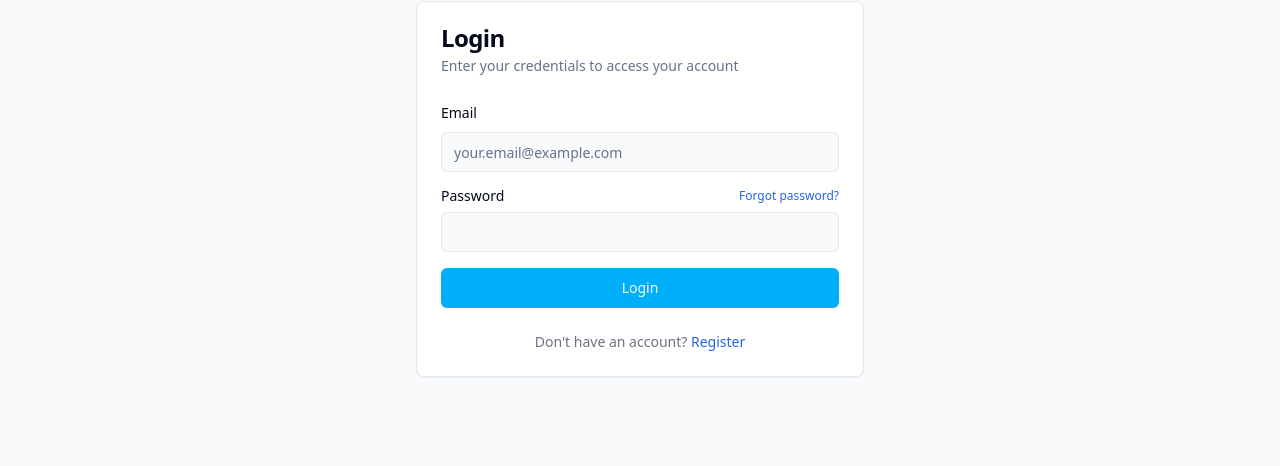
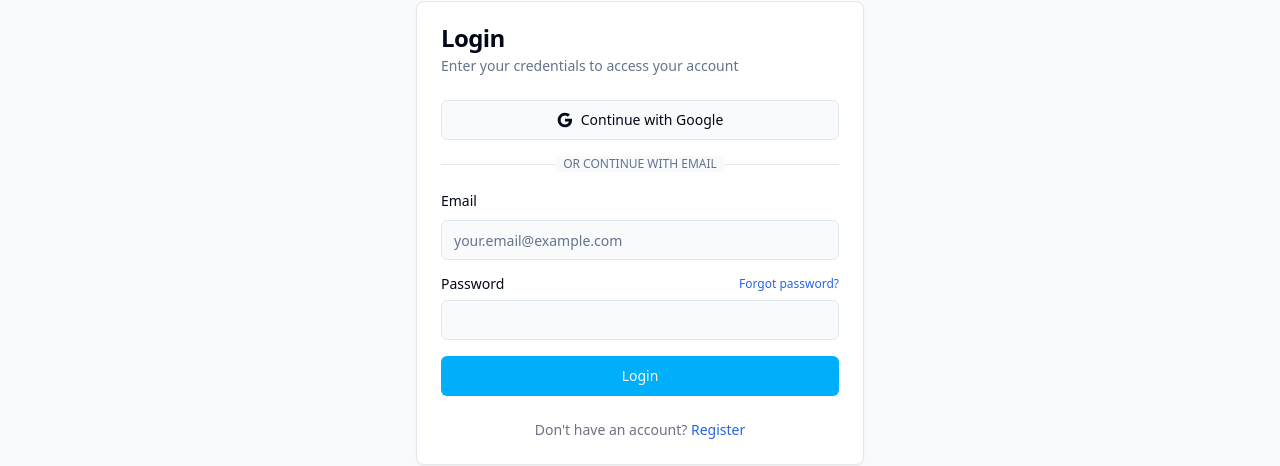
Before and after one commit to AnuragShirke/Trust-Verify, a React (Vite) app in the folder news-trust-visualizer/: page /login in a window 1280 px wide. Shown: the part 191-657 px from the top of the page. Built offline with nearby package versions, Linux system fonts and the light colour scheme; no server answers.

Commit message:
Google Auth

```diff
--- a/news-trust-visualizer/src/App.tsx
+++ b/news-trust-visualizer/src/App.tsx
@@ -1,4 +1,4 @@
-
+import { GoogleOAuthProvider } from "@react-oauth/google";
 import { Toaster } from "./components/ui/toaster";
 import { Toaster as Sonner } from "./components/ui/sonner";
 import { TooltipProvider } from "./components/ui/tooltip";
@@ -21,8 +21,12 @@ import NotFound from "./pages/NotFound";
 
 const queryClient = new QueryClient();
 
-const App = () => (
+const App = () => {
+  const googleClientId = import.meta.env.VITE_GOOGLE_CLIENT_ID;
+
+  return (
     <QueryClientProvider client={queryClient}>
+      <GoogleOAuthProvider clientId={googleClientId || ""}>
         <TooltipProvider>
           <ThemeProvider>
             <AuthProvider>
@@ -38,8 +42,14 @@ const App = () => (
                       <Route path="/history" element={<History />} />
                       <Route path="/login" element={<LoginPage />} />
                       <Route path="/register" element={<RegisterPage />} />
-                  <Route path="/forgot-password" element={<ForgotPasswordPage />} />
-                  <Route path="/reset-password" element={<ResetPasswordPage />} />
+                      <Route
+                        path="/forgot-password"
+                        element={<ForgotPasswordPage />}
+                      />
+                      <Route
+                        path="/reset-password"
+                        element={<ResetPasswordPage />}
+                      />
                       <Route path="/profile" element={<ProfilePage />} />
                       <Route path="*" element={<NotFound />} />
                     </Routes>
@@ -49,7 +59,9 @@ const App = () => (
             </AuthProvider>
           </ThemeProvider>
         </TooltipProvider>
+      </GoogleOAuthProvider>
     </QueryClientProvider>
   );
+};
 
 export default App;
--- a/news-trust-visualizer/src/components/auth/LoginForm.tsx
+++ b/news-trust-visualizer/src/components/auth/LoginForm.tsx
@@ -6,6 +6,8 @@ import { Card, CardContent, CardDescription, CardFooter, CardHeader, CardTitle }
 import { Alert, AlertDescription } from '@/components/ui/alert';
 import { useAuth } from '@/context/AuthContext';
 import { Link } from 'react-router-dom';
+import { Separator } from '@/components/ui/separator';
+import { GoogleLoginButton } from './GoogleLoginButton';
 
 export default function LoginForm() {
   const [email, setEmail] = useState('');
@@ -39,13 +41,27 @@ export default function LoginForm() {
         </CardDescription>
       </CardHeader>
       <CardContent>
-        <form onSubmit={handleSubmit} className="space-y-4">
         {error && (
-            <Alert variant="destructive">
+          <Alert variant="destructive" className="mb-4">
             <AlertDescription>{error}</AlertDescription>
           </Alert>
         )}
 
+        <div className="space-y-4">
+          <GoogleLoginButton />
+
+          <div className="relative">
+            <div className="absolute inset-0 flex items-center">
+              <span className="w-full border-t" />
+            </div>
+            <div className="relative flex justify-center text-xs uppercase">
+              <span className="bg-background px-2 text-muted-foreground">
+                Or continue with email
+              </span>
+            </div>
+          </div>
+
+          <form onSubmit={handleSubmit} className="space-y-4">
             <div className="space-y-2">
               <Label htmlFor="email">Email</Label>
               <Input
@@ -78,13 +94,14 @@ export default function LoginForm() {
               {isLoading ? 'Logging in...' : 'Login'}
             </Button>
           </form>
+        </div>
       </CardContent>
       <CardFooter className="flex justify-center">
         <p className="text-sm text-gray-500">
           Don't have an account?{' '}
-          <a href="/register" className="text-blue-600 hover:underline">
+          <Link to="/register" className="text-blue-600 hover:underline">
             Register
-          </a>
+          </Link>
         </p>
       </CardFooter>
     </Card>
```
Lines whose indentation alone changed are shown as unchanged.
